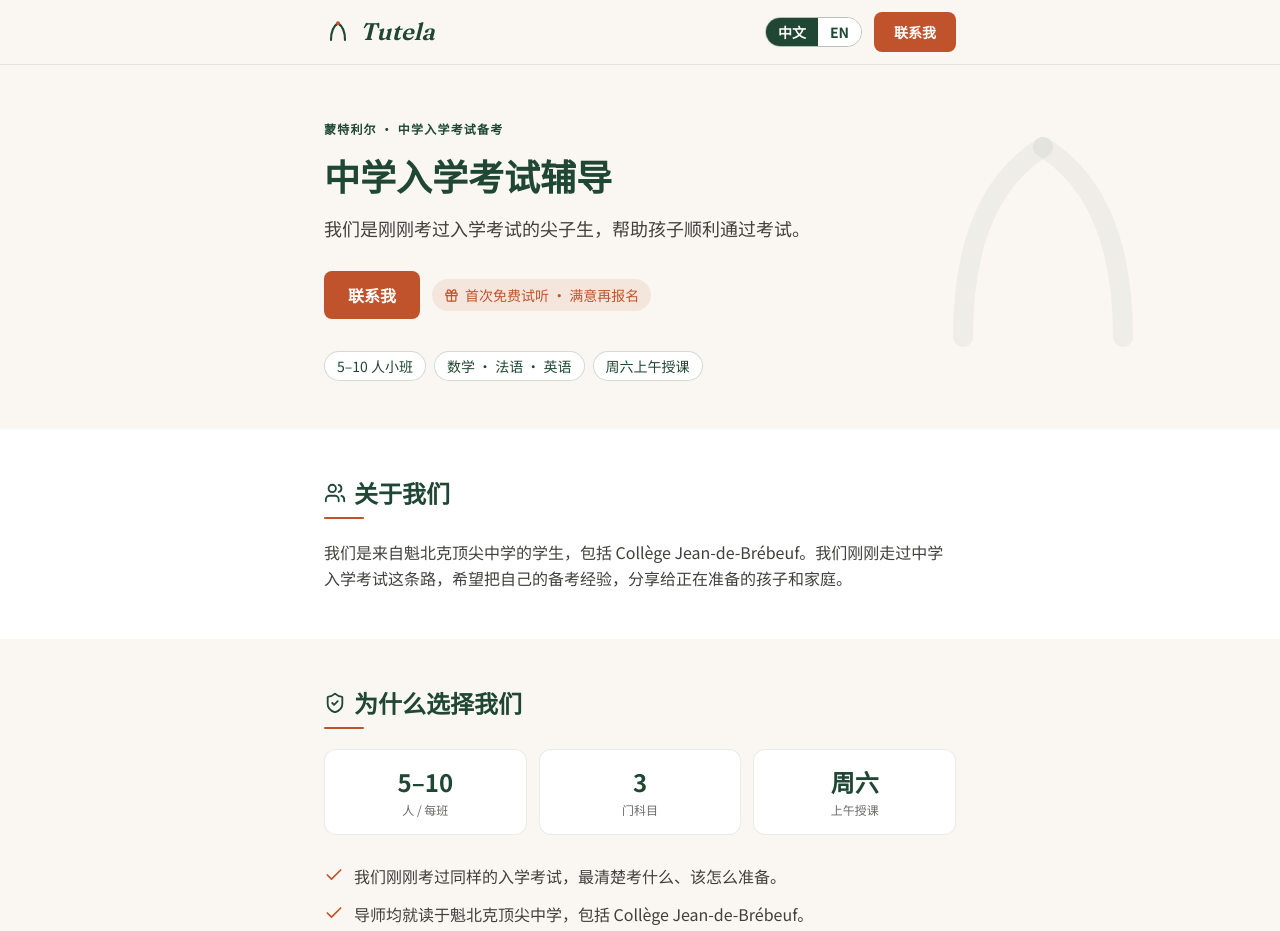
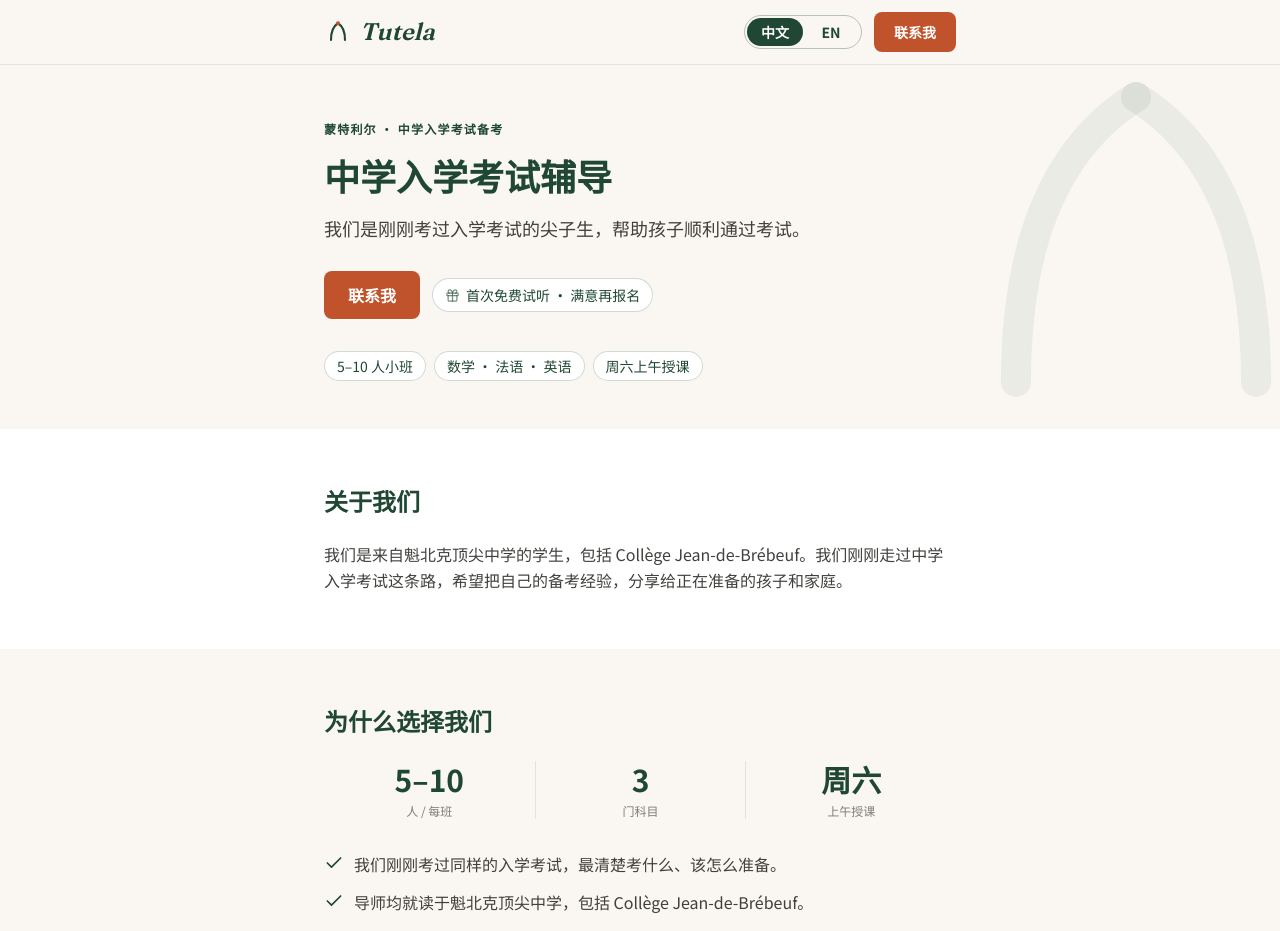
Before and after one commit to dennisxcode/tutela--tutering-site-, a Next.js app: page / in a window 1280 px wide. Shown: the top 931 px of the page. Built offline with nearby package versions, Linux system fonts and the light colour scheme.

Commit message:
feat(taste): subtraction pass — drop section icons/rules, de-box stats, orange=CTA-only, commit arch motif; add reveal-on-scroll, animated FAQ, sliding language toggle

```diff
--- a/components/LanguageToggle.tsx
+++ b/components/LanguageToggle.tsx
@@ -2,22 +2,37 @@
 
 import { useLanguage } from "@/lib/LanguageContext";
 
+// The active indicator slides between the two options — the motion *is* the
+// message: you moved from one language to the other.
 export function LanguageToggle() {
   const { locale, setLocale } = useLanguage();
-  const base = "px-3 py-1 text-sm font-semibold transition";
   return (
-    <div className="inline-flex overflow-hidden rounded-full border border-ink/30" role="group" aria-label="Language">
+    <div
+      className="relative inline-flex rounded-full border border-ink/30 p-0.5"
+      role="group"
+      aria-label="Language"
+    >
+      <span
+        aria-hidden
+        className={`absolute inset-y-0.5 w-[calc(50%-2px)] rounded-full bg-ink transition-transform duration-300 ease-out ${
+          locale === "en" ? "translate-x-full" : "translate-x-0"
+        }`}
+      />
       <button
         onClick={() => setLocale("zh")}
         aria-pressed={locale === "zh"}
-        className={`${base} ${locale === "zh" ? "bg-ink text-white" : "bg-white text-ink"}`}
+        className={`relative z-10 w-14 py-1 text-center text-sm font-semibold transition-colors ${
+          locale === "zh" ? "text-white" : "text-ink"
+        }`}
       >
         中文
       </button>
       <button
         onClick={() => setLocale("en")}
         aria-pressed={locale === "en"}
-        className={`${base} ${locale === "en" ? "bg-ink text-white" : "bg-white text-ink"}`}
+        className={`relative z-10 w-14 py-1 text-center text-sm font-semibold transition-colors ${
+          locale === "en" ? "text-white" : "text-ink"
+        }`}
       >
         EN
       </button>
--- a/components/Section.tsx
+++ b/components/Section.tsx
@@ -1,28 +1,56 @@
-import type { ReactNode } from "react";
+"use client";
 
+import { useEffect, useRef, useState, type ReactNode } from "react";
+
+// Sections quietly fade-and-rise as they enter the viewport — motion that
+// communicates "you've arrived here," not decoration. Respects reduced-motion.
 export function Section({
   id,
   title,
-  icon,
   children,
   surface = false,
 }: {
   id: string;
   title: string;
-  icon: ReactNode;
+  icon?: ReactNode;
   children: ReactNode;
   surface?: boolean;
 }) {
+  const ref = useRef<HTMLDivElement>(null);
+  const [shown, setShown] = useState(false);
+
+  useEffect(() => {
+    const prefersReduced =
+      typeof window.matchMedia === "function" &&
+      window.matchMedia("(prefers-reduced-motion: reduce)").matches;
+    if (prefersReduced || typeof IntersectionObserver === "undefined") {
+      setShown(true);
+      return;
+    }
+    const el = ref.current;
+    if (!el) return;
+    const io = new IntersectionObserver(
+      ([entry]) => {
+        if (entry.isIntersecting) {
+          setShown(true);
+          io.disconnect();
+        }
+      },
+      { threshold: 0.12 },
+    );
+    io.observe(el);
+    return () => io.disconnect();
+  }, []);
+
   return (
     <section id={id} className={surface ? "bg-white" : ""}>
-      <div className="mx-auto max-w-content px-5 py-12">
-        <div className="mb-5">
-          <div className="flex items-center gap-2 text-ink">
-            <span aria-hidden>{icon}</span>
-            <h2 className="text-2xl font-bold">{title}</h2>
-          </div>
-          <span className="mt-2 block h-0.5 w-10 rounded-full bg-accent" aria-hidden />
-        </div>
+      <div
+        ref={ref}
+        className={`mx-auto max-w-content px-5 py-14 transition-all duration-700 ease-out ${
+          shown ? "translate-y-0 opacity-100" : "translate-y-4 opacity-0"
+        }`}
+      >
+        <h2 className="mb-6 text-2xl font-bold text-ink">{title}</h2>
         {children}
       </div>
     </section>
--- a/components/sections/EnrolSteps.tsx
+++ b/components/sections/EnrolSteps.tsx
@@ -17,7 +17,7 @@ export function EnrolSteps() {
       <ol className="space-y-4">
         {content.enrol.steps.map((step, i) => (
           <li key={i} className="flex items-start gap-3">
-            <span className="flex h-7 w-7 shrink-0 items-center justify-center rounded-full bg-accent text-sm font-bold text-white">
+            <span className="flex h-7 w-7 shrink-0 items-center justify-center rounded-full bg-ink text-sm font-bold text-white">
               {i + 1}
             </span>
             <span className="pt-0.5 text-base leading-relaxed text-body/90">{t(step)}</span>
--- a/components/sections/Faq.tsx
+++ b/components/sections/Faq.tsx
@@ -23,9 +23,15 @@ function FaqItem({ q, a }: { q: string; a: string }) {
           aria-hidden
         />
       </button>
-      {open && (
-        <p className="pb-4 text-base leading-relaxed text-body/80">{a}</p>
-      )}
+      <div
+        className={`grid transition-all duration-300 ease-out ${
+          open ? "grid-rows-[1fr] opacity-100" : "grid-rows-[0fr] opacity-0"
+        }`}
+      >
+        <div className="min-h-0 overflow-hidden">
+          <p className="pb-4 text-base leading-relaxed text-body/80">{a}</p>
+        </div>
+      </div>
     </div>
   );
 }
--- a/components/sections/Hero.tsx
+++ b/components/sections/Hero.tsx
@@ -13,7 +13,7 @@ export function Hero() {
         viewBox="0 0 32 32"
         fill="none"
         aria-hidden
-        className="pointer-events-none absolute -right-12 top-1/2 hidden h-80 w-80 -translate-y-1/2 text-ink/[0.05] md:block lg:right-[6%]"
+        className="pointer-events-none absolute -right-24 top-1/2 hidden h-[30rem] w-[30rem] -translate-y-1/2 text-ink/[0.07] md:block"
       >
         <path d="M8 25 Q8 11 16 6" stroke="currentColor" strokeWidth={2} strokeLinecap="round" />
         <path d="M24 25 Q24 11 16 6" stroke="currentColor" strokeWidth={2} strokeLinecap="round" />
@@ -30,8 +30,8 @@ export function Hero() {
       </p>
       <div className="flex flex-wrap items-center gap-3">
         <CtaButton className="!px-6 !py-3 !text-base" />
-        <span className="inline-flex items-center gap-1.5 rounded-full bg-accent/10 px-3 py-1.5 text-sm font-medium text-accent">
-          <Gift size={15} aria-hidden />
+        <span className="inline-flex items-center gap-1.5 rounded-full border border-ink/20 bg-white px-3 py-1.5 text-sm font-medium text-ink">
+          <Gift size={15} className="text-ink/60" aria-hidden />
           {t(content.hero.trial)}
         </span>
       </div>
--- a/components/sections/InfoSession.tsx
+++ b/components/sections/InfoSession.tsx
@@ -10,7 +10,7 @@ export function InfoSession() {
   return (
     <Section id="session" title={t(content.infoSession.title)} icon={<CalendarDays size={22} />} surface>
       <p className="text-base leading-relaxed text-body/90">{t(content.infoSession.body)}</p>
-      <div className="mt-4 inline-flex items-center gap-2 rounded-lg bg-accent/10 px-4 py-2 text-sm font-semibold text-accent">
+      <div className="mt-4 inline-flex items-center gap-2 rounded-lg bg-ink/5 px-4 py-2 text-sm font-semibold text-ink">
         <CalendarDays size={16} aria-hidden />
         {t(content.infoSession.enrolNote)}
       </div>
--- a/components/sections/Pricing.tsx
+++ b/components/sections/Pricing.tsx
@@ -15,10 +15,10 @@ export function Pricing() {
           return (
             <li
               key={i}
-              className={`flex items-center justify-between px-4 py-3 ${isBundle ? "bg-accent/5" : ""}`}
+              className={`flex items-center justify-between px-4 py-3 ${isBundle ? "bg-ink/[0.04]" : ""}`}
             >
               <span className="text-body/90">{t(row.label)}</span>
-              <span className={`font-bold ${isBundle ? "text-accent" : "text-ink"}`}>{row.price}</span>
+              <span className="font-bold text-ink">{row.price}</span>
             </li>
           );
         })}
--- a/components/sections/Tutors.tsx
+++ b/components/sections/Tutors.tsx
@@ -13,7 +13,7 @@ export function Tutors() {
       <ul className="space-y-3">
         {lines.map((line, i) => (
           <li key={i} className="flex gap-2 text-base leading-relaxed text-body/90">
-            <span className="mt-1 h-2 w-2 shrink-0 rounded-full bg-accent" aria-hidden />
+            <span className="mt-1 h-2 w-2 shrink-0 rounded-full bg-ink/40" aria-hidden />
             {t(line)}
           </li>
         ))}
--- a/components/sections/WhyUs.tsx
+++ b/components/sections/WhyUs.tsx
@@ -1,6 +1,6 @@
 "use client";
 
-import { ShieldCheck, Check } from "lucide-react";
+import { Check } from "lucide-react";
 import { useLanguage } from "@/lib/LanguageContext";
 import { content } from "@/lib/content";
 import { Section } from "@/components/Section";
@@ -8,22 +8,19 @@ import { Section } from "@/components/Section";
 export function WhyUs() {
   const { t } = useLanguage();
   return (
-    <Section id="why-us" title={t(content.whyUs.title)} icon={<ShieldCheck size={22} />}>
-      <dl className="mb-7 grid grid-cols-3 gap-3">
+    <Section id="why-us" title={t(content.whyUs.title)}>
+      <dl className="mb-8 grid grid-cols-3 divide-x divide-ink/10">
         {content.stats.map((s, i) => (
-          <div
-            key={i}
-            className="rounded-xl border border-ink/10 bg-white px-2 py-4 text-center"
-          >
-            <dt className="text-2xl font-bold text-ink">{t(s.value)}</dt>
-            <dd className="mt-1 text-xs text-body/70">{t(s.label)}</dd>
+          <div key={i} className="px-2 text-center">
+            <dt className="text-3xl font-bold text-ink">{t(s.value)}</dt>
+            <dd className="mt-1.5 text-xs text-body/60">{t(s.label)}</dd>
           </div>
         ))}
       </dl>
       <ul className="space-y-3">
         {content.whyUs.points.map((p, i) => (
           <li key={i} className="flex gap-2.5 text-base leading-relaxed text-body/90">
-            <Check size={20} className="mt-0.5 shrink-0 text-accent" aria-hidden />
+            <Check size={20} className="mt-0.5 shrink-0 text-ink" aria-hidden />
             {t(p)}
           </li>
         ))}
```
